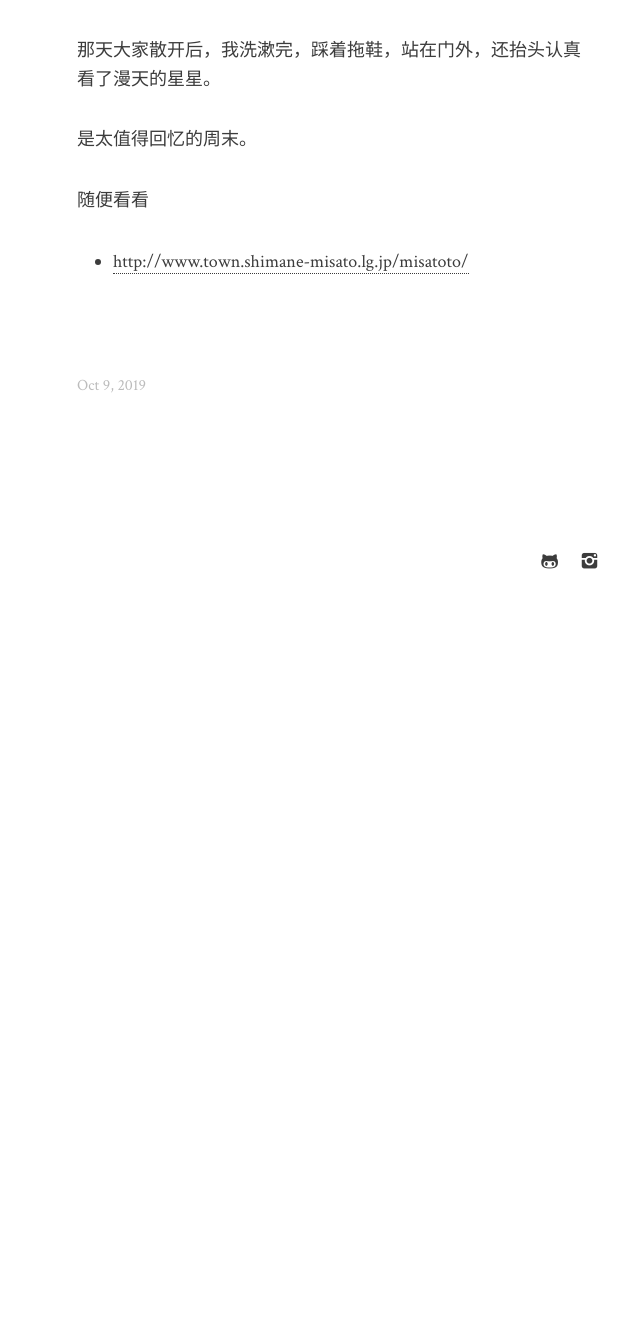
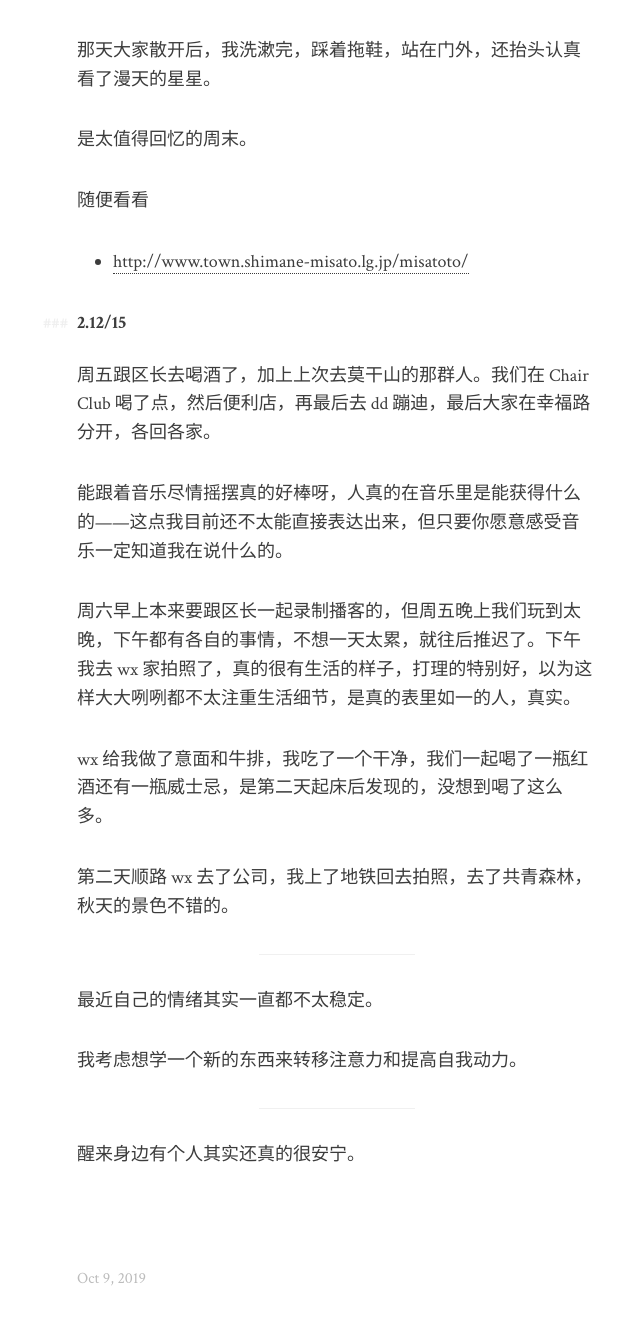
Before and after one commit to xcc3641/xcc3641.github.io, a Jekyll site: the page built from _posts/2019-10-09-quarter-report-4.md, in a window 1280 px wide and 1400 px high, scrolled down 12727 px. Shown: the top 1325 px of the window, without its empty margins (303-943 px from the left). Built offline with Jekyll 4.4.1, drawn with Linux system fonts in a browser that asks for light colours; before the commit the page ends 13357 px from its top, so only the background shows below that.

Commit message:
update 12/15

```diff
--- a/_posts/2019-10-09-quarter-report-4.md
+++ b/_posts/2019-10-09-quarter-report-4.md
@@ -314,3 +314,26 @@ kkk，自己真的很满。
 随便看看
 
 - [http://www.town.shimane-misato.lg.jp/misatoto/](http://www.town.shimane-misato.lg.jp/misatoto/)
+
+
+#### 2.12/15
+
+周五跟区长去喝酒了，加上上次去莫干山的那群人。我们在 Chair Club 喝了点，然后便利店，再最后去 dd 蹦迪，最后大家在幸福路分开，各回各家。
+
+能跟着音乐尽情摇摆真的好棒呀，人真的在音乐里是能获得什么的——这点我目前还不太能直接表达出来，但只要你愿意感受音乐一定知道我在说什么的。
+
+周六早上本来要跟区长一起录制播客的，但周五晚上我们玩到太晚，下午都有各自的事情，不想一天太累，就往后推迟了。下午我去 wx 家拍照了，真的很有生活的样子，打理的特别好，以为这样大大咧咧都不太注重生活细节，是真的表里如一的人，真实。
+
+wx 给我做了意面和牛排，我吃了一个干净，我们一起喝了一瓶红酒还有一瓶威士忌，是第二天起床后发现的，没想到喝了这么多。
+
+第二天顺路 wx 去了公司，我上了地铁回去拍照，去了共青森林，秋天的景色不错的。
+
+---
+
+最近自己的情绪其实一直都不太稳定。
+
+我考虑想学一个新的东西来转移注意力和提高自我动力。
+
+---
+
+醒来身边有个人其实还真的很安宁。
```
